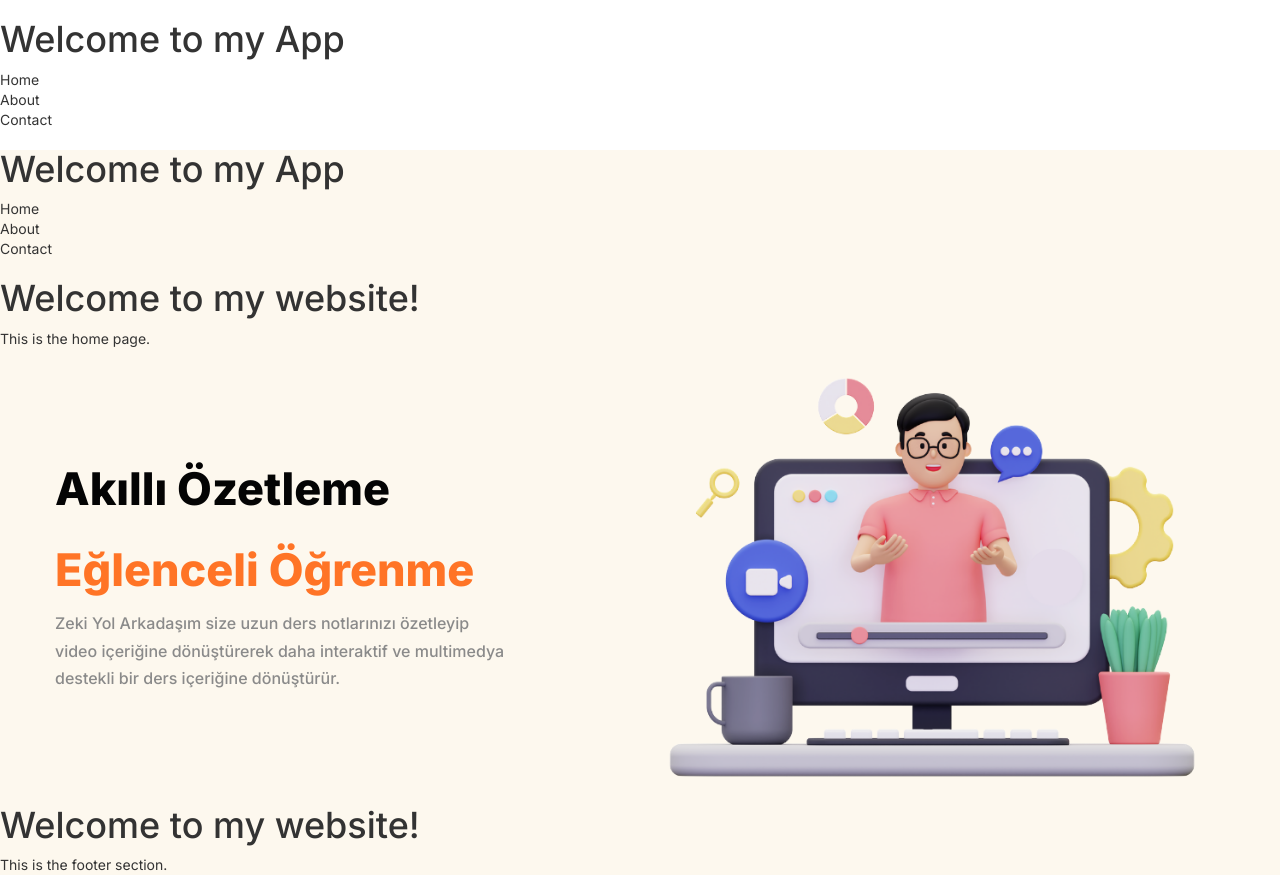
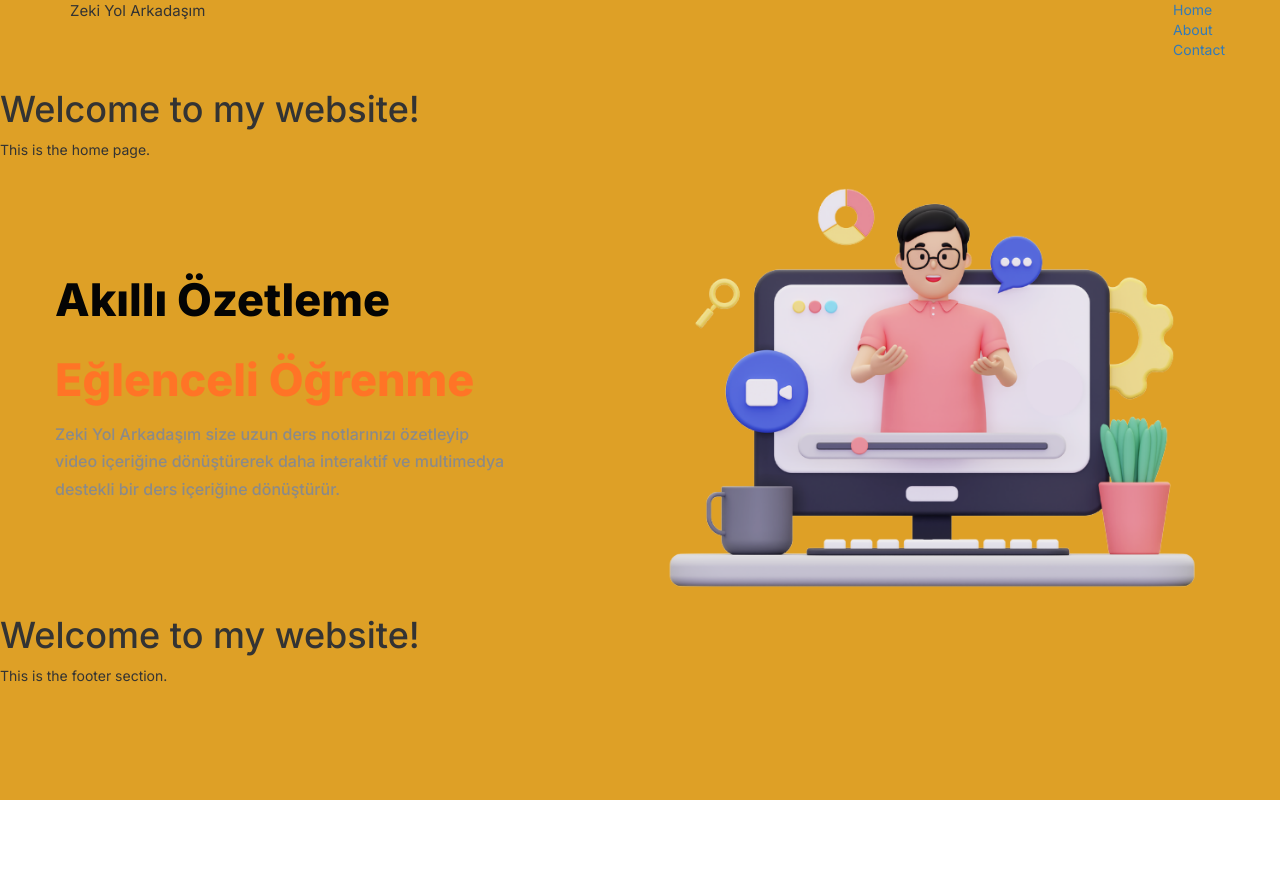
Before and after one commit to kadriyeg/my-intelligent-friend, a Next.js app: page / in a window 1280 px wide. After the commit the page ends 800 px from the top, so only its background shows below. Built offline with nearby package versions, Linux system fonts and the light colour scheme.

Commit message:
entrance component created

```diff
--- a/src/app/components/navbar/navbar.jsx
+++ b/src/app/components/navbar/navbar.jsx
@@ -1,17 +1,32 @@
 import React from 'react';
+import './style.css';
 
 const Navbar = () => {
   return (
-    <div>
-      <h1>Welcome to my App</h1>
-      <nav>
-        <ul>
-          <li>Home</li>
-          <li>About</li>
-          <li>Contact</li>
-        </ul>
-      </nav>
-    </div>
+    <>
+      <div className='container'>
+        <div className="row">
+          <div className="col-md-4">
+            <div className="logo">Zeki Yol Arkadaşım</div>
+          </div>
+          <div className="col-md-8">
+            <div className="navbar-right">
+              <ul className='d-flex'>
+                  <li>
+                    <a href="/">Home</a>
+                  </li>
+                  <li>
+                    <a href="/about">About</a>
+                  </li>
+                  <li>
+                    <a href="/contact">Contact</a>
+                  </li>
+                </ul>
+            </div>
+          </div>
+        </div>
+      </div>
+    </>
   );
 };
 
--- /dev/null
+++ b/src/app/components/navbar/style.css
@@ -0,0 +1,6 @@
+.logo {
+    font-size: 1.5rem;
+}
+.navbar-right {
+    float: right;
+}
--- a/src/app/page.js
+++ b/src/app/page.js
@@ -1,20 +1,16 @@
 'use client';
-
 import { BrowserRouter, Routes, Route } from "react-router-dom";
 import HomePage from  "./pages/home/Home";
-import 'bootstrap/dist/css/bootstrap.css';
-import Navbar from "./components/navbar/Navbar";
+import 'bootstrap/dist/css/bootstrap.css';import 'bootstrap/dist/css/bootstrap.css'
 
 function App() {
   return (
     <div>
 
       <BrowserRouter>
-      <Navbar/>
-      <Routes>
-        <Route path="/" element={<HomePage />} />
-
-      </Routes>
+        <Routes>
+          <Route path="/" element={<HomePage />} />
+        </Routes>
       </BrowserRouter>
     </div>
   );
--- a/src/app/pages/home/style.css
+++ b/src/app/pages/home/style.css
@@ -1,3 +1,4 @@
 .body {
-    background-color: #FDF8EE;
+    background-color: #dea026;
+    height: 100vh;
 }
```
Also changed, not shown: 1 other file (tests, documents, lock files or other folders).
